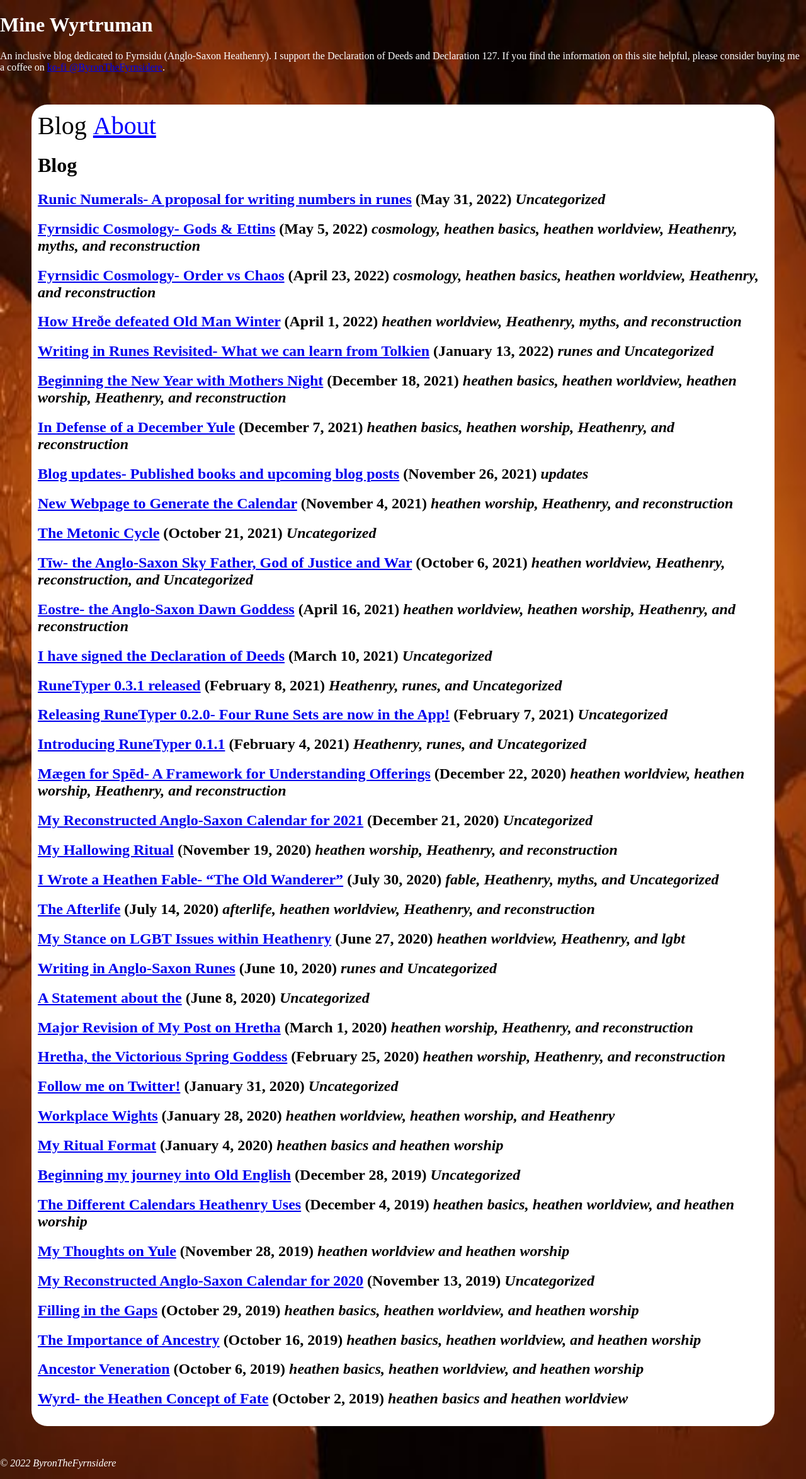
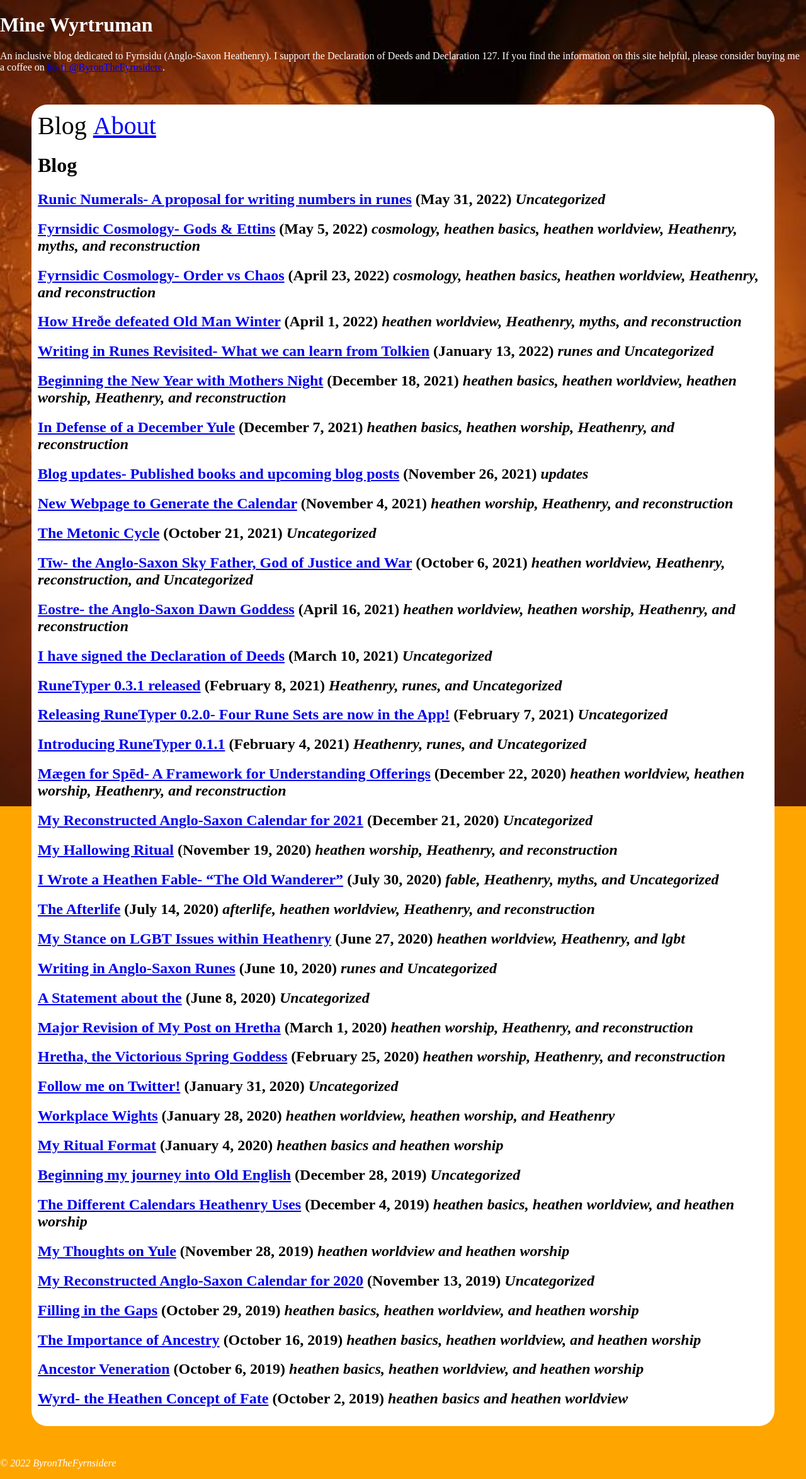
Before and after one commit to byronpendason/byronpendason.github.io, a Jekyll site: the page built from index.md, in a window 1280 px wide. Shown: the whole page at 63% size. Built offline with Jekyll 4.4.1, drawn with Linux system fonts in a browser that asks for light colours; our own code applies the rules of GitHub Pages for plain Markdown files.

Commit message:
Update default.html

```diff
--- a/_layouts/default.html
+++ b/_layouts/default.html
@@ -7,7 +7,7 @@
       body {
         background-image: url("media/cropped-tree-sunset-2.jpg");
         background-repeat: no-repeat;
-        background-size: 100% 100%;
+        background-size: 100% auto;
         background-color: orange;
         color: white;
         margin: 0px;
```
